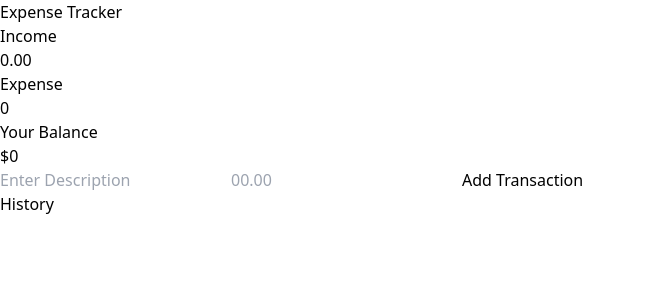
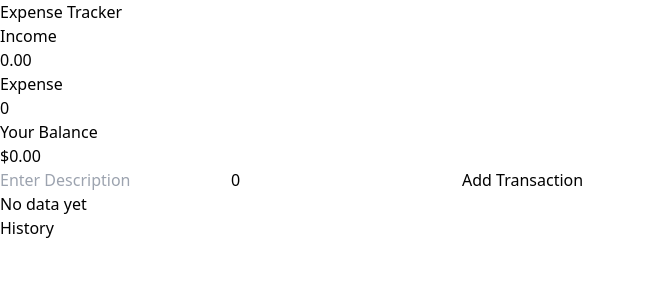
Before and after one commit to ivansanguezax/react-expense-tracker, a React (Vite) app: page / in a window 1280 px wide. Shown: the top 300 px of the page, without its empty margins (0-645 px from the left). Built offline with nearby package versions, Linux system fonts and the light colour scheme.

Commit message:
[ET-009-Victory]

```diff
--- a/package.json
+++ b/package.json
@@ -11,7 +11,8 @@
   },
   "dependencies": {
     "react": "^18.2.0",
-    "react-dom": "^18.2.0"
+    "react-dom": "^18.2.0",
+    "victory": "^36.6.11"
   },
   "devDependencies": {
     "@types/react": "^18.2.15",
--- a/src/App.jsx
+++ b/src/App.jsx
@@ -1,15 +1,15 @@
 import { GlobalProvider } from "./context/GlobalState";
-import Header from "./components/Header";
 import Balance from "./components/Balance";
 import TransactionForm from "./components/transactions/TransactionForm";
 import TransactionList from "./components/transactions/TransactionList";
 import IncomeExpenses from "./components/IncomeExpenses";
+import ExpenseChart from "./components/ExpenseChart";
 
 export default function App() {
   return (
     <GlobalProvider>
       <div className="bg-zinc-950 text-white h-screen flex justify-center items-center ">
-        <div className="container mx-auto w-2/6">
+        <div className="container mx-auto w-3/6">
         <div className="bg-zinc-800 p-10 rounded-lg flex gap-x-2">
         <div className="">
         <h1 className="text-4xl font-bold" >Expense Tracker</h1>
@@ -17,7 +17,8 @@ export default function App() {
         <Balance />
         <TransactionForm />
         </div>
-        <div className="w-full">
+        <div className="flex flex-col flex-1">
+        <ExpenseChart />
         <TransactionList />
         </div>
         </div>
--- a/src/components/Balance.jsx
+++ b/src/components/Balance.jsx
@@ -5,7 +5,8 @@ export default function Balance() {
    const {transactions} = UseGlobalState();
 
    const amounts = transactions.map(transaction => transaction.amount);
-   const total = amounts.reduce((acc,item) => (acc += item),0);
+   const total = amounts.reduce((acc,item) => (acc += item),0)
+    .toFixed(2);
 
   return (
     <div className="flex justify-between">
--- /dev/null
+++ b/src/components/ExpenseChart.jsx
@@ -0,0 +1,51 @@
+import {VictoryPie, VictoryLabel} from 'victory'
+import { UseGlobalState } from '../context/GlobalState'
+
+export default function ExpenseChart() {
+  const { transactions } = UseGlobalState();
+
+  const totalIncomes = transactions
+    .filter((transaction) => transaction.amount > 0)
+    .reduce((acc, transaction) => (acc += transaction.amount), 0);
+
+  const totalExpenses = transactions
+    .filter((transaction) => transaction.amount < 0)
+    .reduce((acc, transaction) => (acc += transaction.amount), 0) * -1;
+
+  console.log({
+    totalIncomes,
+    totalExpenses,
+  });
+
+  const expensesPercentage = Math.round((totalExpenses / totalIncomes) * 100);
+  const incomesPercentage = 100 - (expensesPercentage);
+
+  if (totalIncomes === 0 && totalExpenses === 0) {
+    return (
+      <div className="bg-zinc-900 p-4 my-2">
+        <div className="h-full flex items-center justify-center w-full flex-col">
+          <h1 className="text-3xl font-bold my-2">No data yet</h1>
+        </div>
+      </div>
+    );
+  }
+
+  return (
+    <VictoryPie
+    colorScale={["#e74c3c", "#2ecc71"]}
+    data={[
+      { x: "Expenses", y:  expensesPercentage },
+      { x: "Income", y: incomesPercentage }
+
+    ]}
+    animate={{
+      duration: 2000
+    }}
+    labels= {({datum})=> `${datum.y}%`}
+    labelComponent={<VictoryLabel
+      style={{ fill: "white" }}
+      angle={45}
+
+    />} />
+  )
+}
--- a/src/components/Header.jsx
+++ /dev/null
@@ -1,7 +0,0 @@
-export default function Header() {
-  return (
-    <div>
-      Header
-    </div>
-  )
-}
--- a/src/components/transactions/TransactionForm.jsx
+++ b/src/components/transactions/TransactionForm.jsx
@@ -3,7 +3,7 @@ import {UseGlobalState} from '../../context/GlobalState'
 
 export default function TransactionForm() {
   const {addTransaction} = UseGlobalState();
-  const [description, setDescription] = useState();
+  const [description, setDescription] = useState("");
   const [amount, setAmount] = useState(0);
 
   const handleSubmit = (e) => {
@@ -13,6 +13,8 @@ export default function TransactionForm() {
       description,
       amount: +amount
     })
+    setAmount(0);
+    setDescription("");
 
   }
 
@@ -24,6 +26,7 @@ export default function TransactionForm() {
           onChange={(e) => setDescription(e.target.value)}
           placeholder="Enter Description"
           className="bg-zinc-600 text-white px-3 py-2 rounded-lg block mb-2 w-full"
+          value={description}
         />
         <input
           type="number"
@@ -31,6 +34,7 @@ export default function TransactionForm() {
           step={0.01}
           placeholder="00.00"
           className="bg-zinc-600 text-white px-3 py-2 rounded-lg block mb-2 w-full"
+          value={amount}
         />
         <button className="bg-indigo-700 text-white  px-3 py-2 rounded-lg block mb-2 w-full">Add Transaction</button>
       </form>
```
